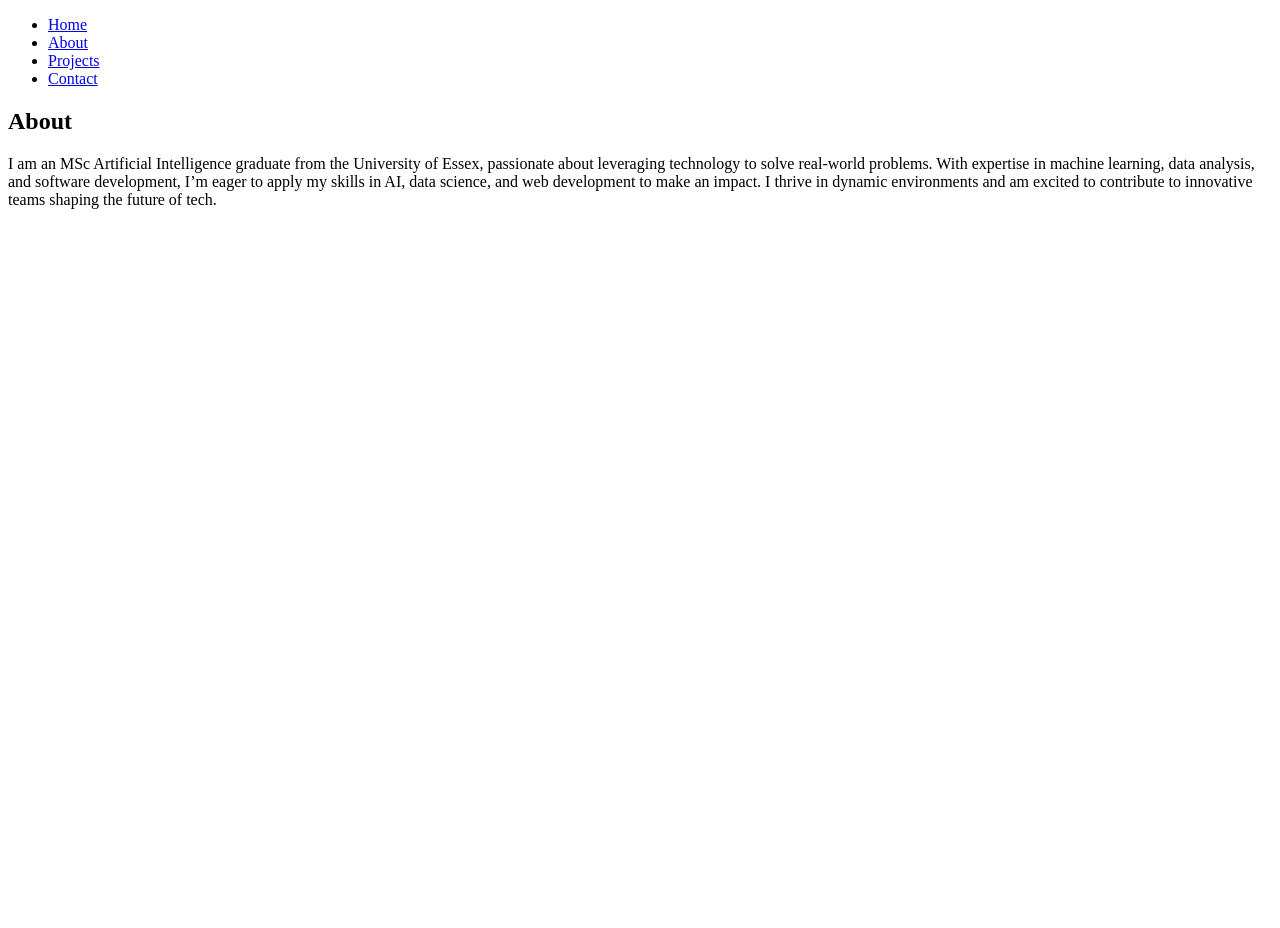
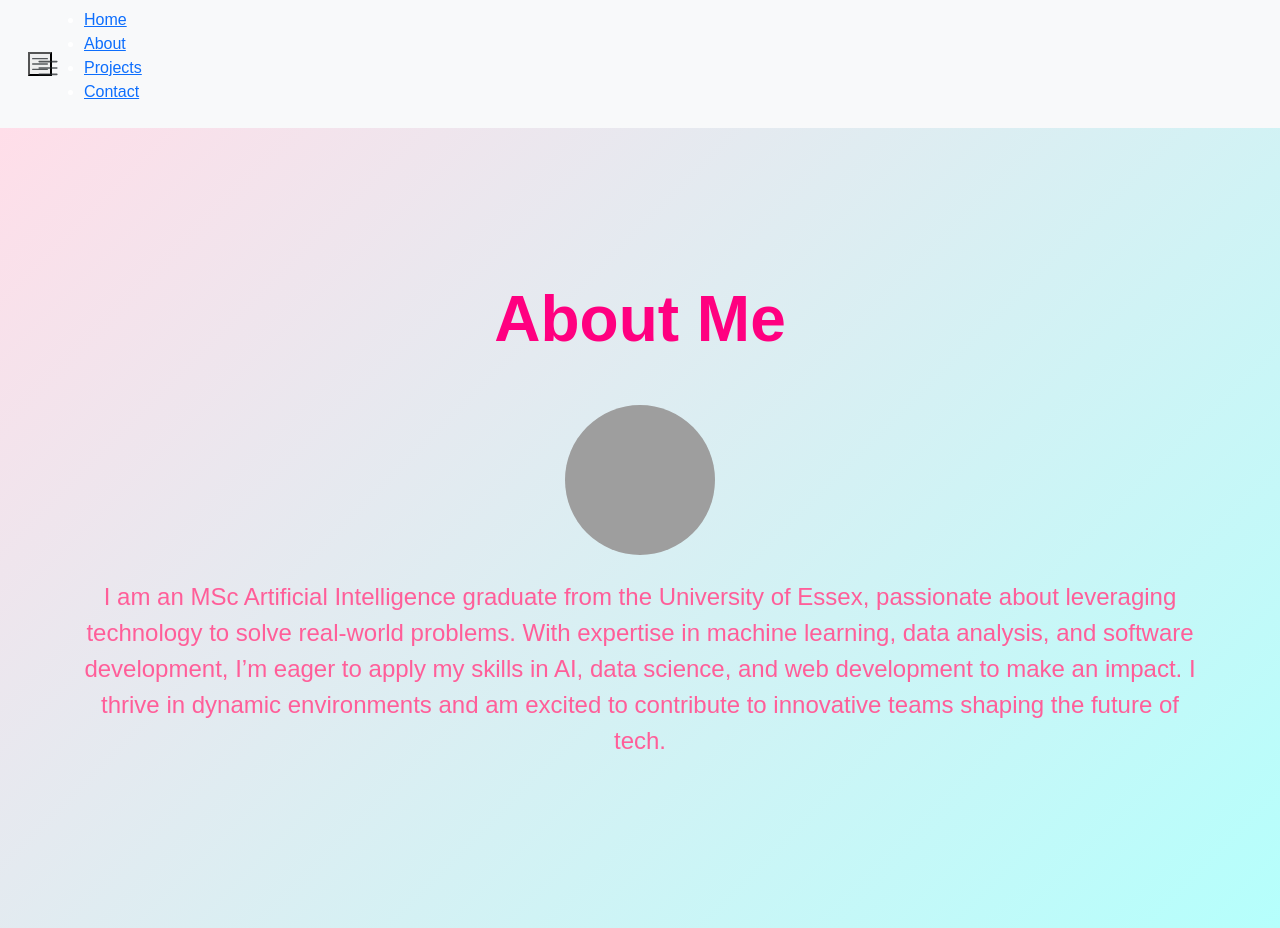
Before and after one commit to js23305/Personal-Portfolio, a Flask app: page /about in a window 1280 px wide. Before the commit the page ends 209 px from the top, so only its background shows below. Run offline with Flask 3, Linux system fonts and the light colour scheme; grey boxes are pictures that could not be loaded.

Commit message:
images modified

```diff
--- a/templates/about.html
+++ b/templates/about.html
@@ -6,11 +6,25 @@
     <meta name="viewport" content="width=device-width", initial-scale="1.0">
     <meta name="decsription" content="Hello, I am Jasmine - Looking for junior roles in web development.">
     <title>About</title>
+
+    <!--Bootstrap CSS-->
+    <link href="https://cdn.jsdelivr.net/npm/bootstrap@5.3.0/dist/css/bootstrap.min.css" rel="stylesheet">
+
+     <!-- Custom CSS -->
+     <link rel="stylesheet" href="{{ url_for('static', filename='style.css') }}">
+
 </head>
 
 <body>
 
-    <nav>
+    <!--Navigation Bar-->
+    <nav class="navbar navbar-expand-lg navbar-light bg-light">
+        <div class="container-fluid">
+            <a class="navbar-brand" href="#"></a>
+            <button class="navbar-toggler-icon" type="button" data-bs-toggle="collapse" data-bs-target="#navbarNav", aria-controls="navbarNav" aria-expands="false" aria-toggle="Toggle navigation">
+                <span class="navbar-toggler-icon"></span>
+            </button>
+            <div class="Collapse navbar-collapse" id="navbarNav">
                 <ul>
                     <li><a href="/">Home</a></li>
                     <li><a href="/about">About</a></li>
@@ -18,11 +32,16 @@
                     <li><a href="/contact">Contact</a></li>
 
                 </ul>
+            </div>
+        </div>
     </nav>
 
-    <section id="about" class="py-5">
-        <div class="container">
-            <h1 class="text-center mb-4">About</h1>
+
+    <!--About Selection-->
+    <section class="hero-section d-flex align-items-center justify-content-center text-center text-white">
+        <div class="container text-center my-5">
+            <h1 class="text-center mb-4">About Me</h1>
+            <img src="{{ url_for('static', filename='images/profile.jpg')}}" alt="Jasmine's Photo" class="rounded-circle my-4" style="width: 150px; height: 150px;">
             <p class="text-center">
                 I am an MSc Artificial Intelligence graduate from the University of Essex,
                 passionate about leveraging technology to solve real-world problems. With expertise in machine learning,
@@ -30,6 +49,7 @@
                 and web development to make an impact. I thrive in dynamic environments and am excited to contribute to innovative teams
                 shaping the future of tech.
             </p>
+        </div>
 
     </section>
 
```
Also changed, not shown: static/Images/Screenshot 2025-01-16 182754.png (renamed from Images/Screenshot 2025-01-16 182754.png), static/Images/Screenshot 2025-01-16 182943.png (renamed from Images/Screenshot 2025-01-16 182943.png), static/Images/Screenshot 2025-01-16 183206.png (renamed from Images/Screenshot 2025-01-16 183206.png), static/Images/Screenshot 2025-01-16 183304.png (renamed from Images/Screenshot 2025-01-16 183304.png), static/Images/database.png (renamed from Images/database.png), static/Images/html.png (renamed from Images/html.png), static/Images/java.svg (renamed from Images/java.svg), static/Images/profile.png (added), static/Images/python.png (renamed from Images/python.png). Lines whose indentation alone changed are shown as unchanged.
